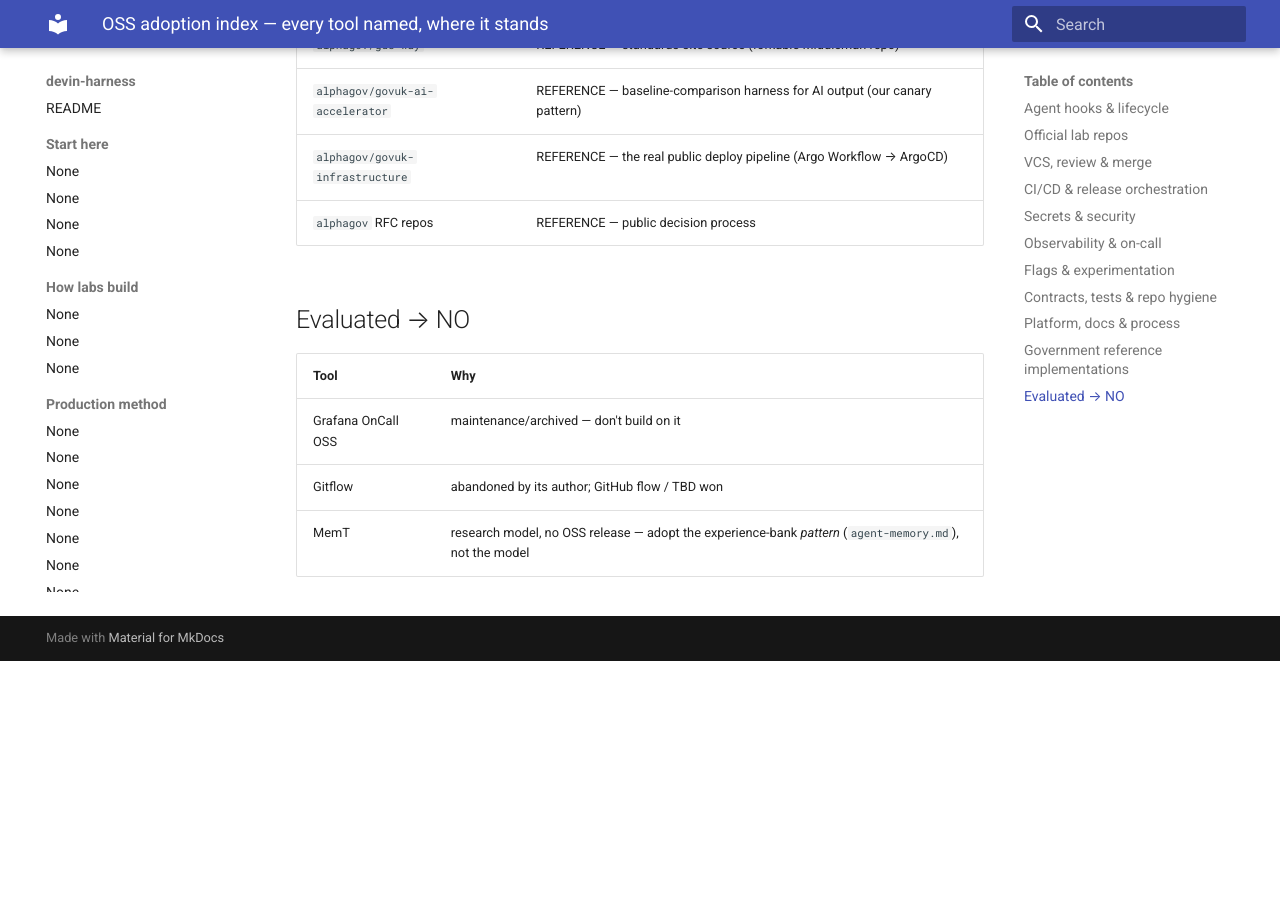
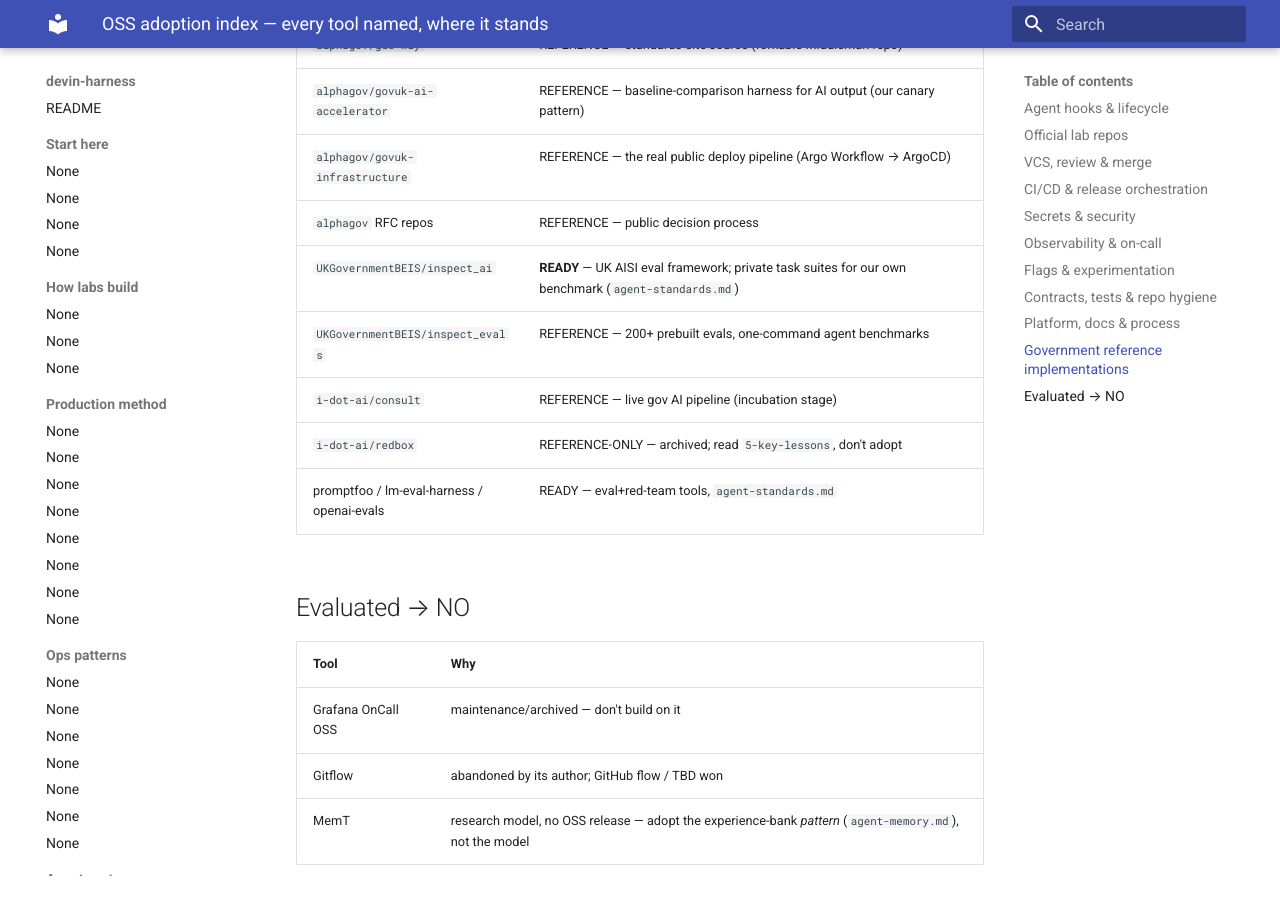
Before and after one commit to signalgap9-del/devin-harness, an MkDocs documentation site: the page built from docs/oss-adoption.md, in a window 1280 px wide and 900 px high, scrolled down 5845 px. Built offline with MkDocs 1.6.1 and Material for MkDocs 9.7.7, drawn with Linux system fonts in a browser that asks for light colours; before the commit the page ends 6506 px from its top, so only the background shows below that.

Commit message:
Agent standards: Oct-2026 benchmark/spec map (METR, SWE-bench, Inspect) + UK gov AI repo links

```diff
--- a/docs/oss-adoption.md
+++ b/docs/oss-adoption.md
@@ -119,6 +119,11 @@ Rule stays: use the maintained tool; hand-roll only what it can't do.
 | `alphagov/govuk-ai-accelerator` | REFERENCE — baseline-comparison harness for AI output (our canary pattern) |
 | `alphagov/govuk-infrastructure` | REFERENCE — the real public deploy pipeline (Argo Workflow → ArgoCD) |
 | `alphagov` RFC repos | REFERENCE — public decision process |
+| `UKGovernmentBEIS/inspect_ai` | **READY** — UK AISI eval framework; private task suites for our own benchmark (`agent-standards.md`) |
+| `UKGovernmentBEIS/inspect_evals` | REFERENCE — 200+ prebuilt evals, one-command agent benchmarks |
+| `i-dot-ai/consult` | REFERENCE — live gov AI pipeline (incubation stage) |
+| `i-dot-ai/redbox` | REFERENCE-ONLY — archived; read `5-key-lessons`, don't adopt |
+| promptfoo / lm-eval-harness / openai-evals | READY — eval+red-team tools, `agent-standards.md` |
 
 ## Evaluated → NO
 
--- a/mkdocs.yml
+++ b/mkdocs.yml
@@ -41,6 +41,7 @@ nav:
     - docs/agents-md-layering.md
     - docs/agent-orchestration.md
     - docs/agent-memory.md
+    - docs/agent-standards.md
     - docs/decision-models.md
     - docs/devin-features.md
     - docs/grokbot-architecture.md
```
Also changed, not shown: docs/agent-standards.md (added, +58 -0 lines).
